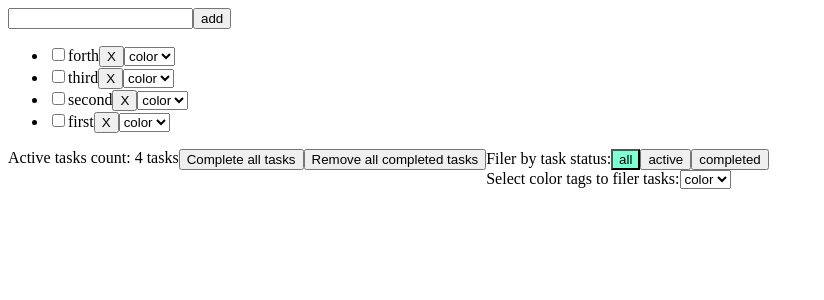
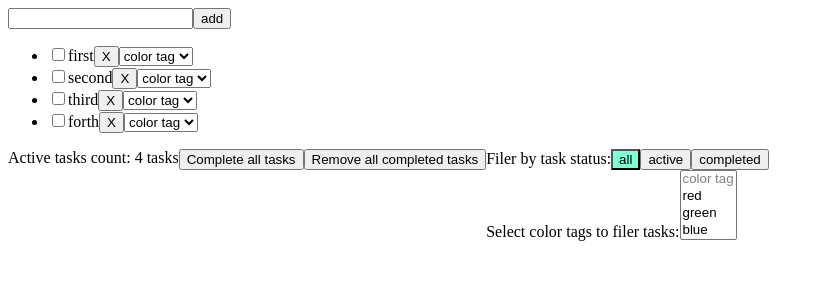
Before and after one commit to VladSmirnou/redux-fundamentals, a React (Vite) app: page / in a window 1280 px wide. Shown: the top 300 px of the page, without its empty margins (0-824 px from the left). Built offline with nearby package versions, Linux system fonts and the light colour scheme.

Commit message:
working project prototype

```diff
--- a/src/App.tsx
+++ b/src/App.tsx
@@ -3,7 +3,6 @@
 import { Footer } from './Footer';
 import { Todolist } from './Todolist';
 import { FilterByStatusValues, FilterColorTagValue } from './types';
-import './store';
 import { useAppDispatch } from './hooks/use-app-dispatch';
 import { addTask } from './tasksSlice';
 
@@ -28,14 +27,44 @@
         dispatch(addTask(taskTitle));
     };
 
+    const setFilterByColorTagValuesHandler = (
+        filterValueTags: Array<string>,
+    ) => {
+        const nextFilterByColorTagValues = Object.entries(
+            filterByColorTagValues,
+        ).reduce((acc, [tag]) => {
+            acc[tag] = { selected: filterValueTags.includes(tag) };
+            return acc;
+        }, {} as FilterColorTagValue);
+        setFilterByColorTagValues(nextFilterByColorTagValues);
+    };
+
+    const colors = Object.keys(filterByColorTagValues);
+
+    const selectedColorTagValues = Object.entries(
+        filterByColorTagValues,
+    ).reduce((selectedColorTags, [colorTag, { selected }]) => {
+        if (selected) {
+            selectedColorTags.push(colorTag);
+        }
+        return selectedColorTags;
+    }, [] as Array<string>);
+
     return (
         <div>
             <AddItemForm onAddItem={addTaskHandler} />
-            <Todolist />
+            <Todolist
+                filterByColorTagValues={selectedColorTagValues}
+                filterByStatusValue={filterByStatusValue}
+                colors={colors}
+            />
             <Footer
                 filterByStatusValue={filterByStatusValue}
                 filterByColorTagValues={filterByColorTagValues}
                 setFilterByStatusValue={setFilterByStatusValueHandler}
+                setFilterByColorTagValuesHandler={
+                    setFilterByColorTagValuesHandler
+                }
             />
         </div>
     );
--- a/src/ColorFilterPannel.tsx
+++ b/src/ColorFilterPannel.tsx
@@ -1,18 +1,33 @@
+import { ColorSelector } from './ColorSelector';
 import { FilterColorTagValue } from './types';
 
 type Props = {
     filterByColorTagValues: FilterColorTagValue;
+    setFilterByColorTagValuesHandler: (filterValueTags: Array<string>) => void;
 };
 
 export const ColorFilterPannel = (props: Props) => {
-    const { filterByColorTagValues } = props;
+    const { filterByColorTagValues, setFilterByColorTagValuesHandler } = props;
+    const colors = Object.keys(filterByColorTagValues);
+
+    const selectedColorTags = Object.entries(filterByColorTagValues).reduce(
+        (colorTags, [colorTag, { selected }]) => {
+            if (selected) {
+                colorTags.push(colorTag);
+            }
+            return colorTags;
+        },
+        [] as Array<string>,
+    );
 
     return (
         <div>
             <span>Select color tags to filer tasks:</span>
-            <select name="" id="">
-                <option value="">color</option>
-            </select>
+            <ColorSelector
+                colors={colors}
+                selectedColorTags={selectedColorTags}
+                onSetColorTags={setFilterByColorTagValuesHandler}
+            />
         </div>
     );
 };
--- /dev/null
+++ b/src/ColorSelector.tsx
@@ -0,0 +1,59 @@
+import { ChangeEvent } from 'react';
+
+type Props = {
+    colors: Array<string>;
+    selectedColorTag?: string;
+    selectedColorTags?: Array<string>;
+    onSetColorTag?: (colorTag: string) => void;
+    onSetColorTags?: (colorTags: Array<string>) => void;
+};
+
+export const ColorSelector = (props: Props) => {
+    const {
+        colors,
+        selectedColorTag,
+        selectedColorTags,
+        onSetColorTag,
+        onSetColorTags,
+    } = props;
+
+    const JSXColorSelectOptions: Array<JSX.Element> = [
+        <option key={'default'} value={'default'} disabled>
+            color tag
+        </option>,
+    ];
+
+    colors.forEach((color) => {
+        JSXColorSelectOptions.push(
+            <option key={color} value={color}>
+                {color}
+            </option>,
+        );
+    });
+
+    const multiple = !!selectedColorTags;
+
+    const handleSetColorTag = (e: ChangeEvent<HTMLSelectElement>) => {
+        onSetColorTag?.(e.target.value);
+    };
+
+    const handleSetColorTags = (e: ChangeEvent<HTMLSelectElement>) => {
+        const selectedColorTags = Array.from(
+            e.target.selectedOptions,
+            (option) => option.value,
+        );
+        onSetColorTags?.(selectedColorTags);
+    };
+
+    return (
+        <select
+            multiple={multiple}
+            value={
+                multiple ? selectedColorTags : (selectedColorTag ?? 'default')
+            }
+            onChange={onSetColorTags ? handleSetColorTags : handleSetColorTag}
+        >
+            {JSXColorSelectOptions}
+        </select>
+    );
+};
--- a/src/FilterOptions.tsx
+++ b/src/FilterOptions.tsx
@@ -5,6 +5,7 @@
     filterByStatusValue: FilterByStatusValues;
     filterByColorTagValues: FilterColorTagValue;
     onSetFilterByStatusValue: (value: FilterByStatusValues) => void;
+    setFilterByColorTagValuesHandler: (filterValueTags: Array<string>) => void;
 };
 
 export const FilterOptions = (props: Props) => {
@@ -12,6 +13,7 @@
         filterByStatusValue,
         filterByColorTagValues,
         onSetFilterByStatusValue,
+        setFilterByColorTagValuesHandler,
     } = props;
 
     const handleSetFilterByStatusValue = (value: FilterByStatusValues) => {
@@ -57,6 +59,9 @@
             </div>
             <ColorFilterPannel
                 filterByColorTagValues={filterByColorTagValues}
+                setFilterByColorTagValuesHandler={
+                    setFilterByColorTagValuesHandler
+                }
             />
         </div>
     );
--- a/src/Footer.tsx
+++ b/src/Footer.tsx
@@ -7,6 +7,7 @@
     filterByStatusValue: FilterByStatusValues;
     filterByColorTagValues: FilterColorTagValue;
     setFilterByStatusValue: (value: FilterByStatusValues) => void;
+    setFilterByColorTagValuesHandler: (filterValueTags: Array<string>) => void;
 };
 
 export const Footer = (props: Props) => {
@@ -14,6 +15,7 @@
         filterByStatusValue,
         filterByColorTagValues,
         setFilterByStatusValue,
+        setFilterByColorTagValuesHandler,
     } = props;
 
     return (
@@ -24,6 +26,9 @@
                 filterByStatusValue={filterByStatusValue}
                 filterByColorTagValues={filterByColorTagValues}
                 onSetFilterByStatusValue={setFilterByStatusValue}
+                setFilterByColorTagValuesHandler={
+                    setFilterByColorTagValuesHandler
+                }
             />
         </div>
     );
--- a/src/Task.tsx
+++ b/src/Task.tsx
@@ -1,14 +1,20 @@
 import { ChangeEvent } from 'react';
 import { useAppDispatch } from './hooks/use-app-dispatch';
 import { useAppSelector } from './hooks/use-app-selector';
-import { removeTask, selectTaskById, updateTaskStatus } from './tasksSlice';
+import { removeTask, setTaskColorTag, updateTaskStatus } from './tasksSlice';
+import { RootState } from './store';
+import { ColorSelector } from './ColorSelector';
 
 type Props = {
     taskId: number;
+    colors: Array<string>;
 };
 
+const selectTaskById = (state: RootState, taskId: number) =>
+    state.tasks.byId[taskId];
+
 export const Task = (props: Props) => {
-    const { taskId } = props;
+    const { taskId, colors } = props;
     const dispatch = useAppDispatch();
 
     const task = useAppSelector((state) => selectTaskById(state, taskId));
@@ -23,6 +29,10 @@
         );
     };
 
+    const setColorTag = (colorTag: string) => {
+        dispatch(setTaskColorTag({ taskId, colorTag }));
+    };
+
     return (
         <li>
             <input
@@ -32,9 +42,11 @@
             />
             <span>{task.title}</span>
             <button onClick={deleteTask}>X</button>
-            <select name="" id="">
-                <option value="">color</option>
-            </select>
+            <ColorSelector
+                colors={colors}
+                selectedColorTag={task.colorTag}
+                onSetColorTag={setColorTag}
+            />
         </li>
     );
 };
--- a/src/Tasks.tsx
+++ b/src/Tasks.tsx
@@ -1,13 +1,57 @@
 import { shallowEqual } from 'react-redux';
 import { useAppSelector } from './hooks/use-app-selector';
 import { Task } from './Task';
-import { selectTaskIds } from './tasksSlice';
+import { FilterByStatusValues } from './types';
+import { RootState } from './store';
 
-export const Tasks = () => {
-    const taskIds = useAppSelector(selectTaskIds, shallowEqual);
+const selectFilteredTasks = (
+    state: RootState,
+    filterValue: FilterByStatusValues,
+    selectedColorTags: Array<string>,
+) => {
+    let tasks = Object.entries(state.tasks.byId);
+    if (filterValue !== 'all') {
+        tasks = tasks.filter(([, task]) => {
+            if (task.isDone && filterValue === 'completed') {
+                return true;
+            }
+            if (!task.isDone && filterValue === 'active') {
+                return true;
+            }
+            return false;
+        });
+    }
+    if (selectedColorTags.length) {
+        tasks = tasks.filter(([taskId]) => {
+            return selectedColorTags.includes(
+                state.tasks.byId[taskId].colorTag ?? '',
+            );
+        });
+    }
+
+    return tasks.map(([taskId]) => +taskId);
+};
+
+type Props = {
+    colors: Array<string>;
+    filterByStatusValue: FilterByStatusValues;
+    filterByColorTagValues: Array<string>;
+};
+
+export const Tasks = (props: Props) => {
+    const { filterByStatusValue, colors, filterByColorTagValues } = props;
+    const taskIds = useAppSelector(
+        (state) =>
+            selectFilteredTasks(
+                state,
+                filterByStatusValue,
+                filterByColorTagValues,
+            ),
+        shallowEqual,
+    );
 
     const JSXTasks = taskIds.map((taskId) => {
-        return <Task key={taskId} taskId={taskId} />;
+        return <Task key={taskId} taskId={taskId} colors={colors} />;
     });
 
     return <ul>{JSXTasks}</ul>;
--- a/src/Todolist.tsx
+++ b/src/Todolist.tsx
@@ -1,9 +1,21 @@
 import { Tasks } from './Tasks';
+import { FilterByStatusValues } from './types';
 
-export const Todolist = () => {
+type Props = {
+    filterByStatusValue: FilterByStatusValues;
+    colors: Array<string>;
+    filterByColorTagValues: Array<string>;
+};
+
+export const Todolist = (props: Props) => {
+    const { filterByStatusValue, colors, filterByColorTagValues } = props;
     return (
         <div>
-            <Tasks />
+            <Tasks
+                colors={colors}
+                filterByStatusValue={filterByStatusValue}
+                filterByColorTagValues={filterByColorTagValues}
+            />
         </div>
     );
 };
--- a/src/tasksSlice.ts
+++ b/src/tasksSlice.ts
@@ -12,25 +12,21 @@
     { id: 4, title: 'forth', colorTag: undefined, isDone: false },
 ];
 
-type initialStateType = {
-    tasks: {
-        byId: {
-            [key: string]: Task;
-        };
-        allIds: Array<number>;
+type Tasks = {
+    byId: {
+        [key: string]: Task;
     };
+    allIds: Array<number>;
 };
 
 const initialState = tasksFromApi.reverse().reduce(
     (acc, newVal) => {
         const { id, ...rest } = newVal;
-        acc.tasks.byId[id] = rest;
-        acc.tasks.allIds.push(id);
+        acc.byId[id] = rest;
+        acc.allIds.push(id);
         return acc;
     },
-    {
-        tasks: { byId: {}, allIds: [] },
-    } as initialStateType,
+    { byId: {}, allIds: [] } as Tasks,
 );
 
 const tasksSlice = createSlice({
@@ -38,37 +34,65 @@
     initialState,
     reducers: (create) => ({
         addTask: create.reducer<string>((state, action) => {
-            const nextTaskId = getNextTaskId(state.tasks.allIds);
-            state.tasks.byId[nextTaskId] = {
+            const nextTaskId = getNextTaskId(state.allIds);
+            state.byId[nextTaskId] = {
                 title: action.payload,
                 colorTag: undefined,
                 isDone: false,
             };
-            state.tasks.allIds.unshift(nextTaskId);
+            state.allIds.unshift(nextTaskId);
         }),
         removeTask: create.reducer<number>((state, action) => {
-            delete state.tasks.byId[action.payload];
-            const taskId = state.tasks.allIds.findIndex(
+            delete state.byId[action.payload];
+            const taskId = state.allIds.findIndex(
                 (taskId) => action.payload === taskId,
             );
-            state.tasks.allIds.splice(taskId, 1);
+            state.allIds.splice(taskId, 1);
         }),
         updateTaskStatus: create.reducer<{
             taskId: number;
             nextTaskStatus: boolean;
         }>((state, action) => {
             const { taskId, nextTaskStatus } = action.payload;
-            state.tasks.byId[taskId].isDone = nextTaskStatus;
+            state.byId[taskId].isDone = nextTaskStatus;
         }),
+        markAllTasksAsCompleted: create.reducer((state) => {
+            Object.values(state.byId).forEach((task) => {
+                task.isDone = true;
+            });
+        }),
+        removeCompletedTasks: create.reducer((state) => {
+            const taskIdsToRemove = new Set();
+            Object.entries(state.byId).forEach(([id, task]) => {
+                if (task.isDone) {
+                    taskIdsToRemove.add(+id);
+                    delete state.byId[id];
+                }
+            });
+            const remainingIds = state.allIds.filter(
+                (id) => !taskIdsToRemove.has(id),
+            );
+            state.allIds = remainingIds;
+        }),
+        setTaskColorTag: create.reducer<{ taskId: number; colorTag: string }>(
+            (state, action) => {
+                const { taskId, colorTag } = action.payload;
+                state.byId[taskId].colorTag = colorTag;
+            },
+        ),
     }),
     selectors: {
-        selectTaskIds: (state) => state.tasks.allIds,
-        selectTaskById: (state, taskId: number) => state.tasks.byId[taskId],
-        selectTasks: (state) => state.tasks.byId,
+        selectTasks: (state) => state.byId,
     },
 });
 
 export const { reducer: tasksReducer, name: tasksSliceName } = tasksSlice;
-export const { addTask, removeTask, updateTaskStatus } = tasksSlice.actions;
-export const { selectTaskIds, selectTaskById, selectTasks } =
-    tasksSlice.selectors;
+export const {
+    addTask,
+    removeTask,
+    updateTaskStatus,
+    markAllTasksAsCompleted,
+    removeCompletedTasks,
+    setTaskColorTag,
+} = tasksSlice.actions;
+export const { selectTasks } = tasksSlice.selectors;
```
Also changed, not shown: src/TasksActions.tsx (+19 -2 lines).
